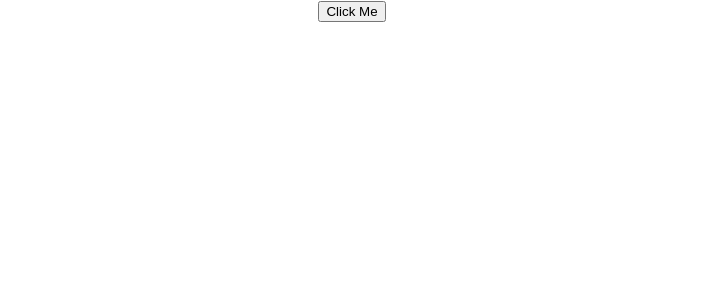
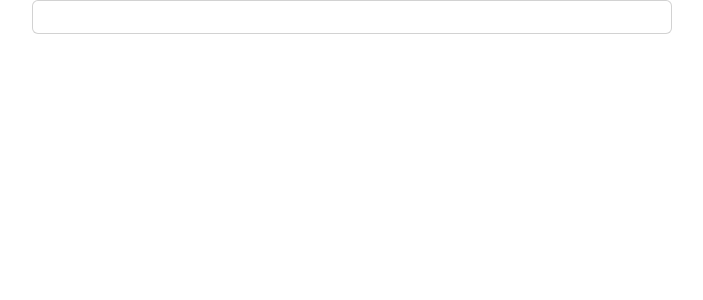
Before and after one commit to NSel1727/Audio-Sync, a React (Create React App) app in the folder Frontend/: page / in a window 1280 px wide. Shown: the top 300 px of the page, without its empty margins (288-991 px from the left). Built offline with nearby package versions, Linux system fonts and the light colour scheme.

Commit message:
Add cards

```diff
--- a/Frontend/package.json
+++ b/Frontend/package.json
@@ -2,11 +2,12 @@
   "name": "audiosync",
   "version": "0.1.0",
   "private": true,
-  "proxy":"http://127.0.0.1:5000",
+  "proxy": "http://127.0.0.1:5000",
   "dependencies": {
     "@testing-library/jest-dom": "^5.17.0",
     "@testing-library/react": "^13.4.0",
     "@testing-library/user-event": "^13.5.0",
+    "bootstrap": "^5.3.2",
     "react": "^18.2.0",
     "react-dom": "^18.2.0",
     "react-scripts": "^5.0.1",
--- a/Frontend/src/App.css
+++ b/Frontend/src/App.css
@@ -36,3 +36,10 @@
     transform: rotate(360deg);
   }
 }
+
+.homePage{
+  width: 50%;
+  position: absolute;
+  top: 25%;
+  left: 25%;
+}
--- a/Frontend/src/App.js
+++ b/Frontend/src/App.js
@@ -1,16 +1,14 @@
-import logo from './logo.svg';
+import { useState } from 'react';
 import './App.css';
+import HomePage from './Cards/homePage';
+import Simulation from './Cards/simulation';
 
 function App() {
 
-  async function runSimulation(){
-
-  }
+  const [isRunning, setIsRunning] = useState(false);
 
   return (
-    <div className="App">
-      <button onClick={() => test()}>Click Me</button>
-    </div>
+    isRunning ? <Simulation/> : <HomePage setIsRunning={setIsRunning}/>
   );
 }
 
--- /dev/null
+++ b/Frontend/src/Cards/homePage.js
@@ -0,0 +1,18 @@
+import { useState } from 'react';
+
+function HomePage(props) {
+
+  function onStart(){
+    props.setIsRunning(true);
+  }
+
+  return (
+    <div class="homePage card">
+      <div class="card-body">
+
+      </div>
+    </div>
+  );
+}
+
+export default HomePage;
--- /dev/null
+++ b/Frontend/src/Cards/simulation.js
@@ -0,0 +1,14 @@
+import { useState } from 'react';
+
+function Simulation() {
+
+  return (
+    <div class="card">
+      <div class="card-body">
+
+      </div>
+    </div>
+  );
+}
+
+export default Simulation;
--- a/Frontend/src/index.js
+++ b/Frontend/src/index.js
@@ -3,6 +3,8 @@ import ReactDOM from 'react-dom/client';
 import './index.css';
 import App from './App';
 import reportWebVitals from './reportWebVitals';
+import '../node_modules/bootstrap/dist/css/bootstrap.min.css';
+
 
 const root = ReactDOM.createRoot(document.getElementById('root'));
 root.render(
--- /dev/null
+++ b/package.json
@@ -0,0 +1,5 @@
+{
+  "dependencies": {
+    "bootstrap": "^5.3.2"
+  }
+}
```
Also changed, not shown: 2 other files (tests, documents, lock files or other folders).
